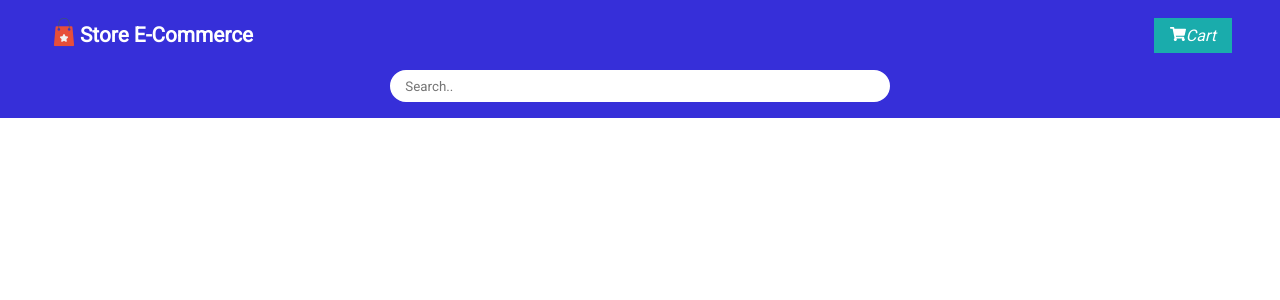
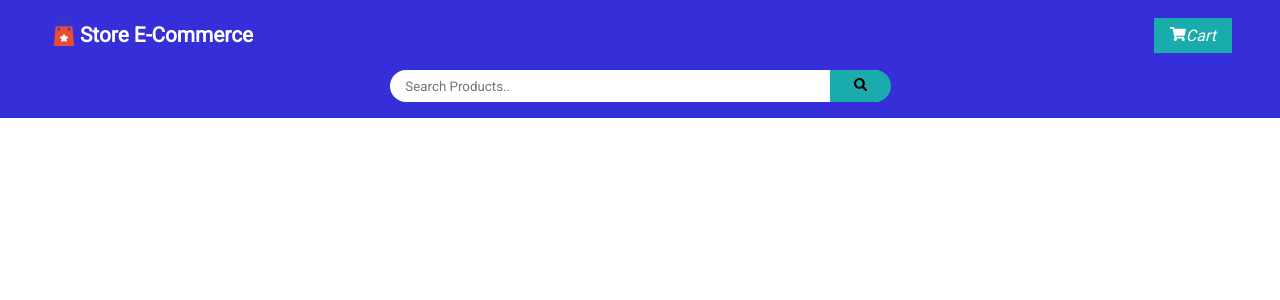
Before and after one commit to Brijsunil2/store-e-commerce, a React (Vite) app in the folder frontend/: page / in a window 1280 px wide. Shown: the top 300 px of the page. Built offline with nearby package versions, Linux system fonts and the light colour scheme.

Commit message:
Implement Searchbar btn style

```diff
--- a/frontend/src/components/Header.jsx
+++ b/frontend/src/components/Header.jsx
@@ -23,7 +23,7 @@ const Header = () => {
           <FaShoppingCart /> Cart
         </button>
       </div>
-      <SearchBar></SearchBar>
+      <SearchBar placeholder="Search Products.."></SearchBar>
     </header>
   );
 };
--- a/frontend/src/components/SearchBar.jsx
+++ b/frontend/src/components/SearchBar.jsx
@@ -1,14 +1,19 @@
 import "../styles/SearchBar.css";
 import { FaSearch } from "react-icons/fa";
 
-const SearchBar = () => {
+const SearchBar = ({placeholder}) => {
   return (
     <div className="search-bar">
-      <form action="/action_page.php">
-        <input type="search" placeholder="Search.." name="search" />
-        {/* <button className="search-btn" type="submit">
+      <form>
+        <input
+          className="search-bar-input"
+          type="search"
+          placeholder={placeholder}
+          name="search"
+        />
+        <button className="search-bar-btn" type="submit">
           <FaSearch />
-        </button> */}
+        </button>
       </form>
     </div>
   );
--- a/frontend/src/styles/SearchBar.css
+++ b/frontend/src/styles/SearchBar.css
@@ -1,10 +1,16 @@
-.search-bar form {
-  text-align: center;
+.search-bar {
   width: 100%;
 }
 
-.search-bar input {
+.search-bar form {
+  position: relative;
+  max-width: 500px;
+  width: 100%;
+}
+
+.search-bar input[type="search"] {
   padding: 0.5em 1em;
+  padding-right: 4rem;
   outline: 0;
   border: 2px solid white;
   border-radius: 2rem;
@@ -12,18 +18,22 @@
   max-width: 500px;
 }
 
-.search-bar input:focus {
+.search-bar input[type="search"]:focus {
   border: 2px solid #1AACAC;
 }
 
-.search-bar .search-btn:hover {
+.search-bar .search-bar-btn:hover {
   background-color: #1a9b9b;
   cursor: pointer;
 }
 
-.search-bar .search-btn {
-  padding: 0.5em;
+.search-bar .search-bar-btn {
+  position: absolute;
+  right: 0;
+  padding: 0 1.5rem;
   background-color: #1AACAC;
   border: none;
-  margin-left: 2px;
+  height: 100%;
+  border-radius: 0 2rem 2rem 0;
+  transform: translate(1px);
 }
```
